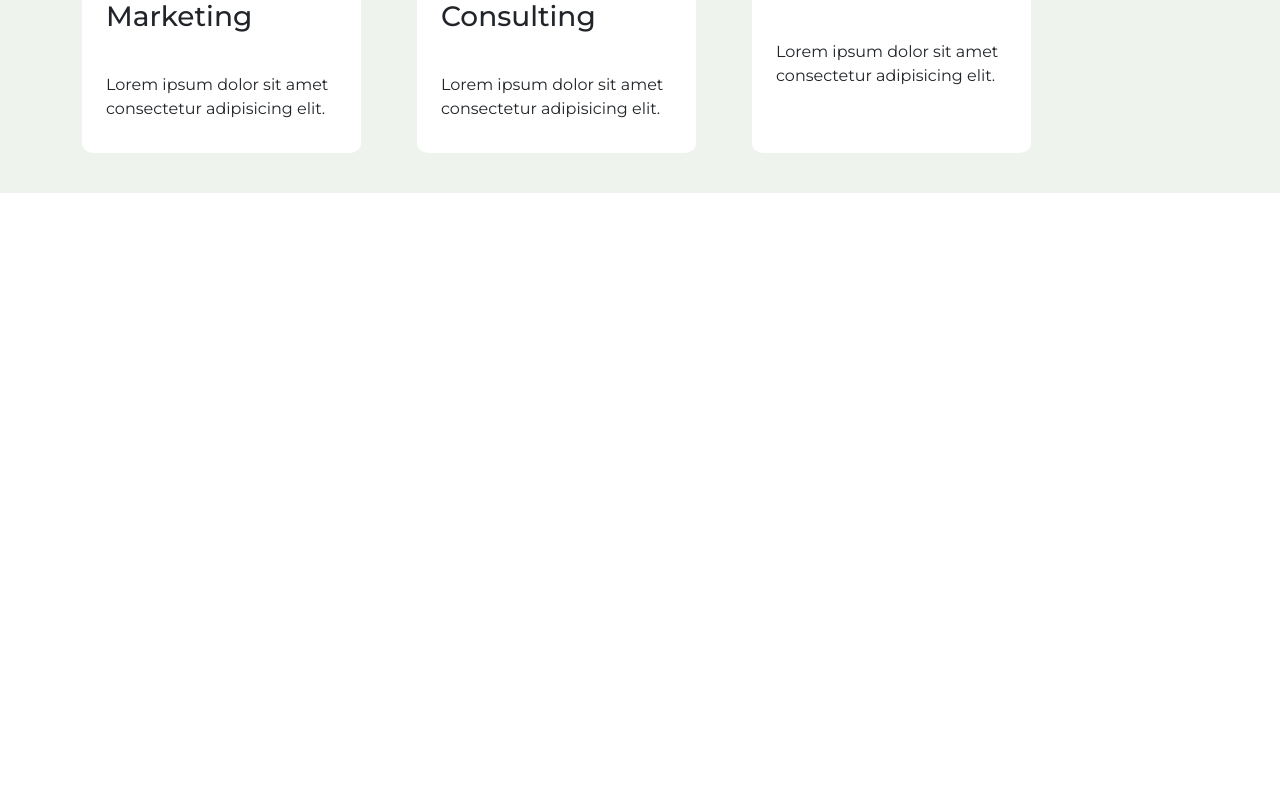
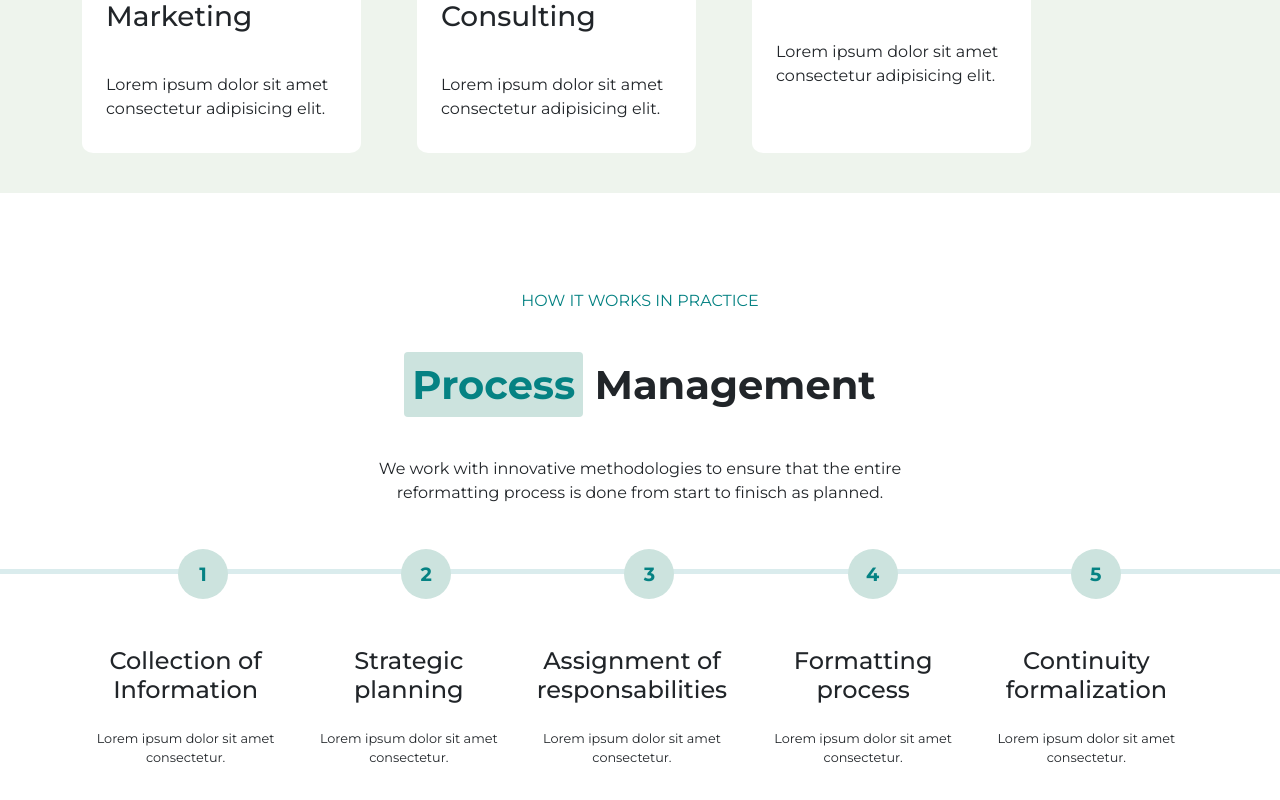
Before and after one commit to teoibnz/insurance-consulting, a Vue app: page / in a window 1280 px wide. Shown: the part 2099-2899 px from the top of the page. Before the commit the page ends 2292 px from the top, so only its background shows below. Built offline with nearby package versions, Linux system fonts and the light colour scheme.

Commit message:
finalizzazione sezione processManagment

```diff
--- a/src/components/Excellence.vue
+++ b/src/components/Excellence.vue
@@ -4,7 +4,7 @@
             <div class="row">
                 <div class="col-12">
                     <p class="excellence-text">OUR BUSINESS AREAS</p>
-                    <h1 class="fw-bold mb-5">Excellence in <span class="excellence-bg p-2">Services</span></h1>
+                    <h1 class="fw-bold mb-5">Excellence in <span class="excellence-bg p-2 rounded">Services</span></h1>
                     <div class="d-flex">
                         <p class="col-8">
                         We are leaders in providing consultancy services with a set of cutting-edge technoogies and a team of experienced and renowed professionals. these are some options that you can hire.
--- a/src/components/ProcessManagement.vue
+++ b/src/components/ProcessManagement.vue
@@ -1,5 +1,41 @@
 <template>
-    <div></div>
+    <div class=' my-process-wrapper'>
+        <div class="container w-50 text-center py-5 mt-5">
+            <p class="process-text mb-5">HOW IT WORKS IN PRACTICE</p>
+            <h1 class="fw-bold mb-5"><span class="process-bg process-text rounded p-2">Process</span> Management </h1>
+            <p>We work with innovative methodologies to ensure that the entire reformatting process is done from start to finisch as planned.</p>
+        </div>
+        <div class="container-fluid my-process-line d-flex justify-content-center">
+        </div>
+        <div class="container d-flex justify-content-evenly">
+            <div class="my-process-step">
+                <div class="numbers d-flex justify-content-center align-items-center">1</div>
+                <h2 class="me-3">Collection of Information</h2>
+                <p class="me-3">Lorem ipsum dolor sit amet consectetur.</p>
+            </div>
+            <div class="my-process-step">
+                <div class="numbers d-flex justify-content-center align-items-center">2</div>
+                <h2 class="me-3">Strategic planning</h2>
+                <p class="me-3">Lorem ipsum dolor sit amet consectetur.</p>
+            </div>
+            <div class=" my-process-step">
+                <div class="numbers d-flex justify-content-center align-items-center">3</div>
+                <h2 class="me-3">Assignment of responsabilities</h2>
+                <p class="me-3">Lorem ipsum dolor sit amet consectetur.</p>
+            </div>
+            <div class="my-process-step">
+                <div class="numbers d-flex justify-content-center align-items-center">4</div>
+                <h2>Formatting process</h2>
+                <p>Lorem ipsum dolor sit amet consectetur.</p>
+            </div>
+            <div class="my-process-step">
+                <div class="numbers d-flex justify-content-center align-items-center">5</div>
+                <h2>Continuity formalization</h2>
+                <p>Lorem ipsum dolor sit amet consectetur.</p>
+            </div>
+
+        </div>
+    </div>
 </template>
 
 <script>
@@ -8,6 +44,44 @@ export default {
 }
 </script>
 
-<style>
+<style scoped lang='scss'>
+.my-process-wrapper{
+    height: 650px;
+}
+.process-bg{
+        background-color: #cce3de;
+        color: #058283;
+    }
+.process-text{
+        color: #058283;
+    }
 
+.my-process-line{
+    border-top: 5px solid #daeced ;
+
+}
+.numbers{
+            font-size: 1.2rem;
+            font-weight: bold;
+            width: 50px;
+            color: #058283;
+            background-color: #cce3de;
+            border-radius: 50%;
+            height: 50px;
+            padding: 1.5rem;
+            margin-top: -25px;
+            margin-left: 6rem;
+            margin-bottom: 3rem;
+        }
+.my-process-step{
+    width: calc(100% / 5);
+    text-align: center;
+    h2{
+        font-size: 1.5rem;
+        margin-bottom: 1.5rem;
+    }
+    p{
+        font-size: 0.8rem;
+    }
+}
 </style>
--- a/src/components/TheCompany.vue
+++ b/src/components/TheCompany.vue
@@ -6,7 +6,7 @@
                     <div class="col-5 mx-1">
                         <p class="text-company">ABOUT THE NETWORK</p>
                         <h1 class="fw-bold my-5">
-                            <span class="company-bg p-2">The</span> Company
+                            <span class="company-bg p-2 rounded">The</span> Company
                         </h1>
                         <p class="mb-4">
                             Lorem ipsum dolor sit amet consectetur adipisicing elit. Nobis suscipit modi cumque nemo nulla voluptatem aperiam totam molestiae voluptas placeat, iure amet blanditiis illo aut ullam assumenda voluptatum, laboriosam eius.
```
